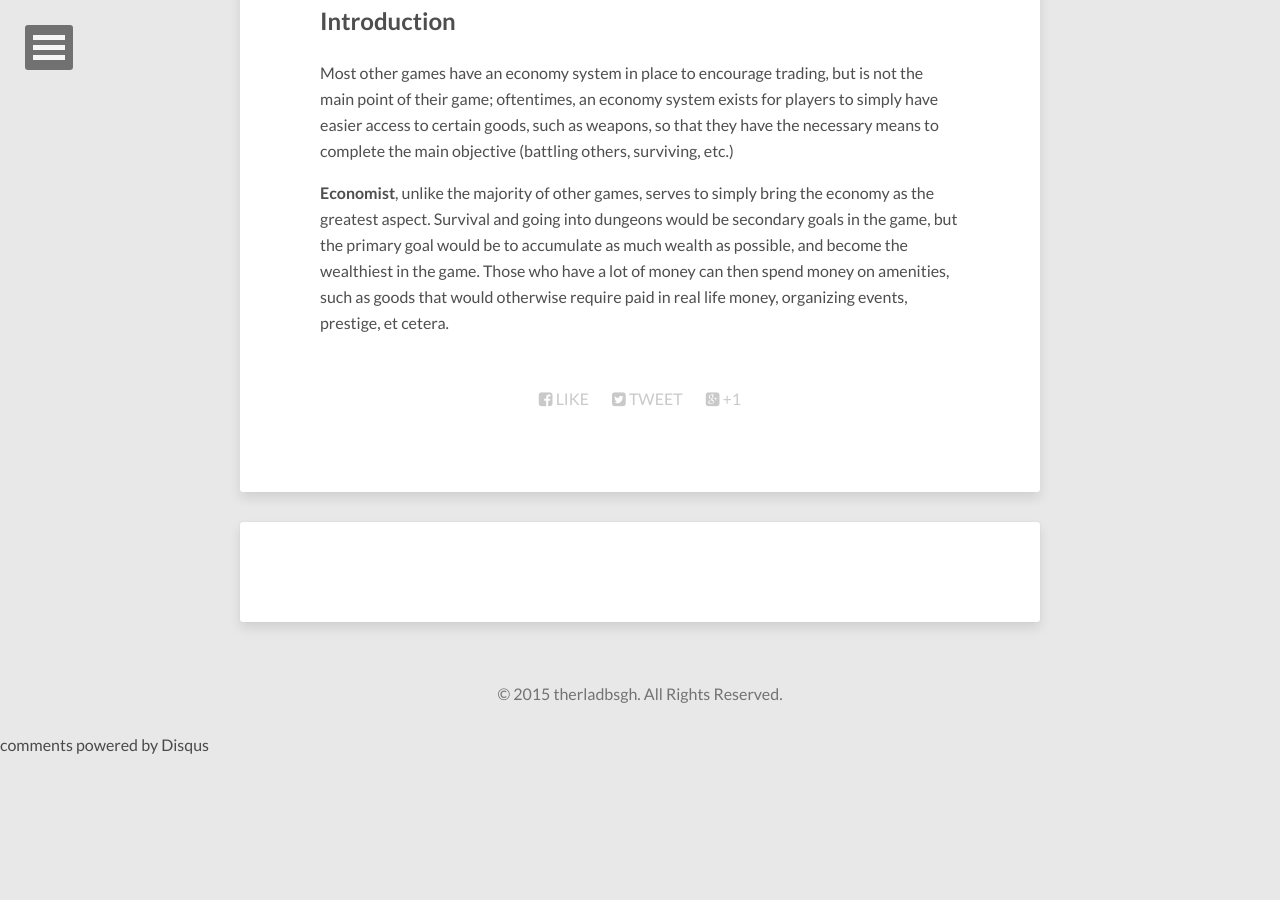
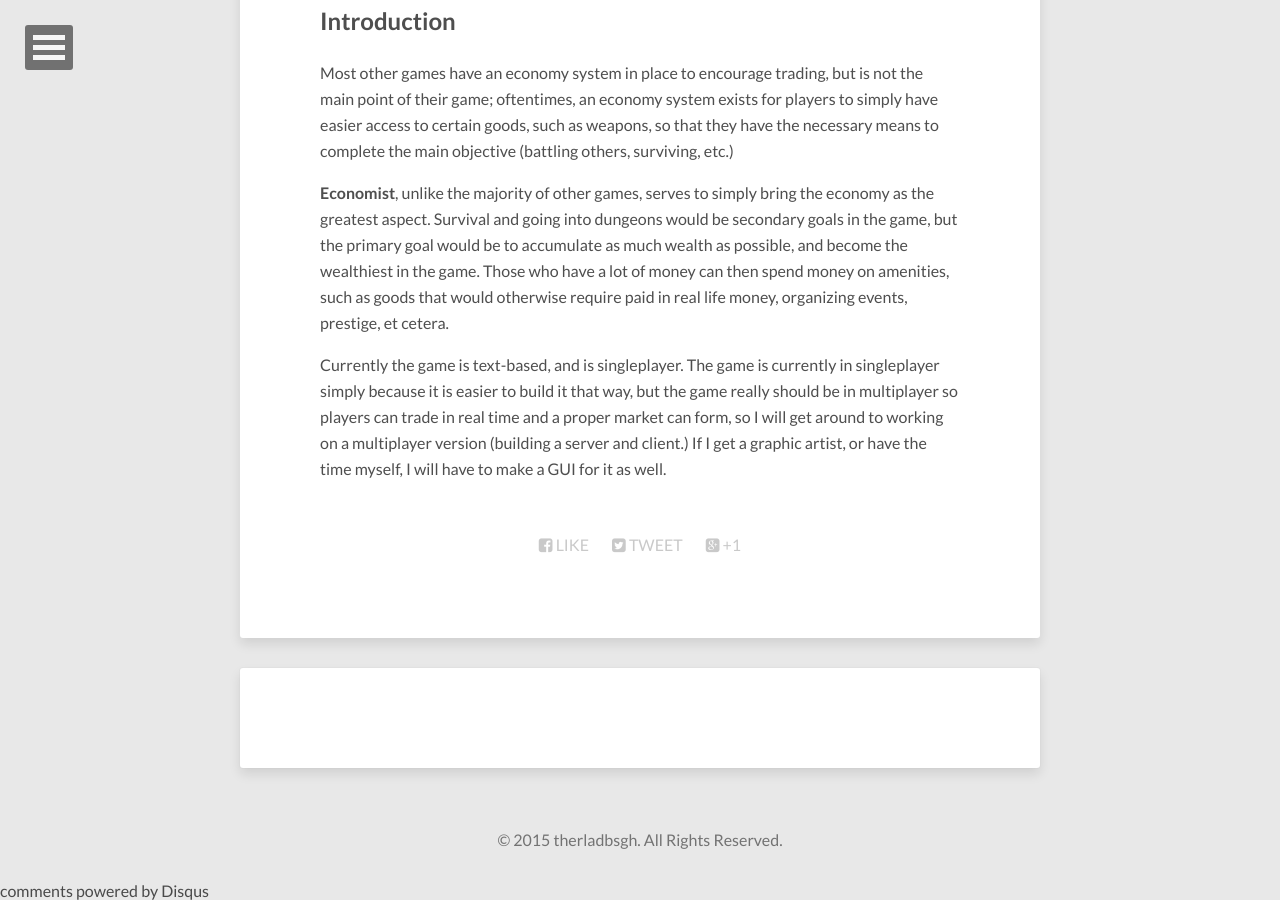
Before and after one commit to therladbsgh/therladbsgh.github.io, a Jekyll site: the page built from economist/index.md, in a window 1280 px wide and 900 px high, scrolled down 571 px. Built offline with Jekyll 4.4.1, drawn with Linux system fonts in a browser that asks for light colours; nearby versions of some CDN libraries; comment, search, counter and statistics services are not loaded; before the commit the page ends 1325 px from its top, so only the background shows below that.

```diff
--- a/_data/navigation.yml
+++ b/_data/navigation.yml
@@ -3,5 +3,8 @@
 - title: Economist
   url: /economist/
 
+- title: Websites
+  url: /website/
+
 - title: External Link
   url: https://www.youtube.com/watch?v=dQw4w9WgXcQ
--- a/economist/index.md
+++ b/economist/index.md
@@ -12,6 +12,21 @@ comments: true
 
 ## Introduction
 
-Most other games have an economy system in place to encourage trading, but is not the main point of their game; oftentimes, an economy system exists for players to simply have easier access to certain goods, such as weapons, so that they have the necessary means to complete the main objective (battling others, surviving, etc.)
+Most other games have an economy system in place to encourage trading, but is not the
+main point of their game; oftentimes, an economy system exists for players to simply
+have easier access to certain goods, such as weapons, so that they have the necessary
+means to complete the main objective (battling others, surviving, etc.)
 
-**Economist**, unlike the majority of other games, serves to simply bring the economy as the greatest aspect. Survival and going into dungeons would be secondary goals in the game, but the primary goal would be to accumulate as much wealth as possible, and become the wealthiest in the game. Those who have a lot of money can then spend money on amenities, such as goods that would otherwise require paid in real life money, organizing events, prestige, et cetera.
+**Economist**, unlike the majority of other games, serves to simply bring the economy as
+the greatest aspect. Survival and going into dungeons would be secondary goals in the
+game, but the primary goal would be to accumulate as much wealth as possible, and become
+the wealthiest in the game. Those who have a lot of money can then spend money on
+amenities, such as goods that would otherwise require paid in real life money, organizing
+events, prestige, et cetera.
+
+Currently the game is text-based, and is singleplayer. The game is currently in
+singleplayer simply because it is easier to build it that way, but the game really should
+be in multiplayer so players can trade in real time and a proper market can form, so I
+will get around to working on a multiplayer version (building a server and client.) If
+I get a graphic artist, or have the time myself, I will have to make a GUI for it as
+well.
```
Also changed, not shown: _posts/2015-04-05-hello-world.md (+1 -1 lines), website/index.md (added, +39 -0 lines).
